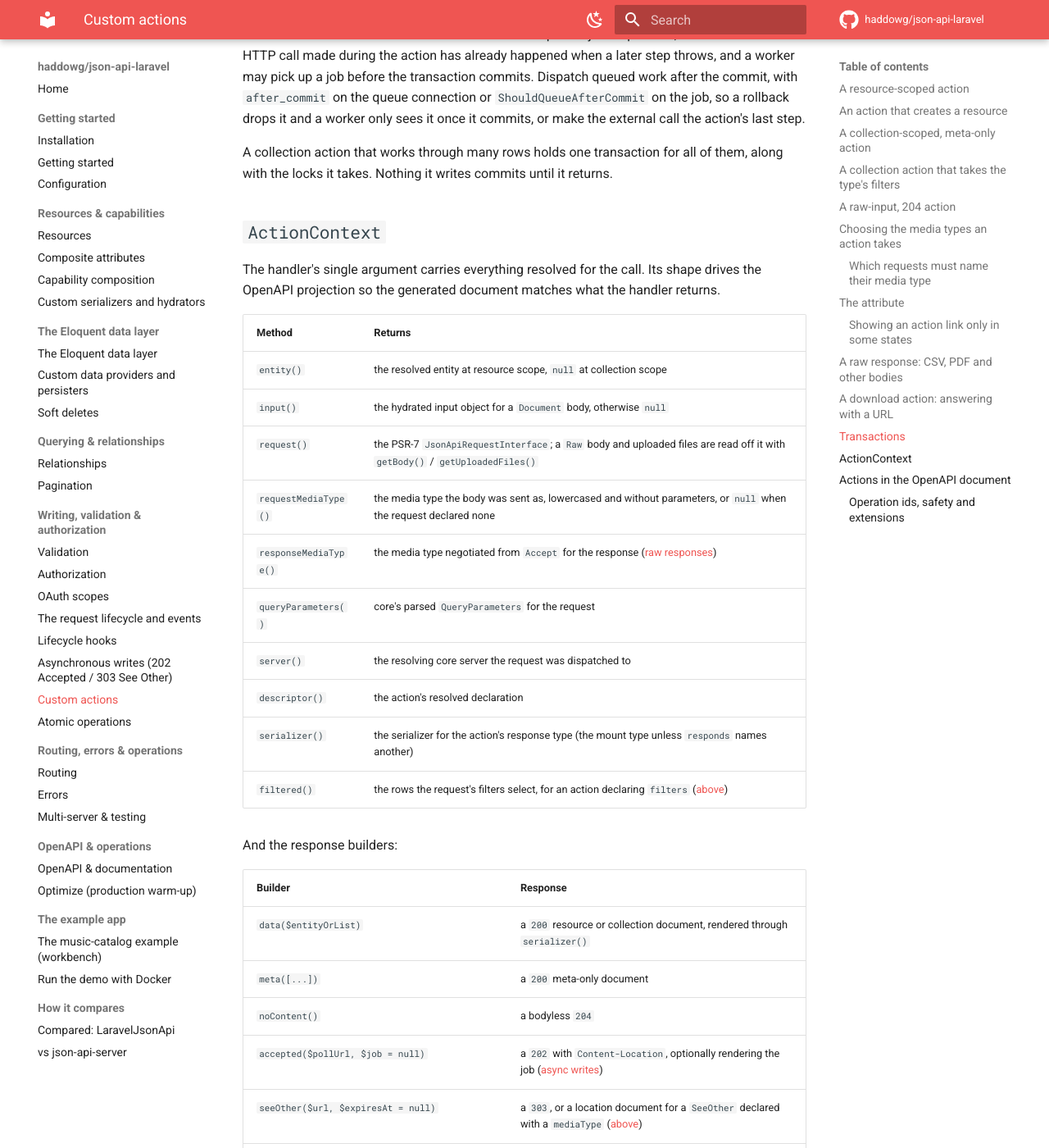
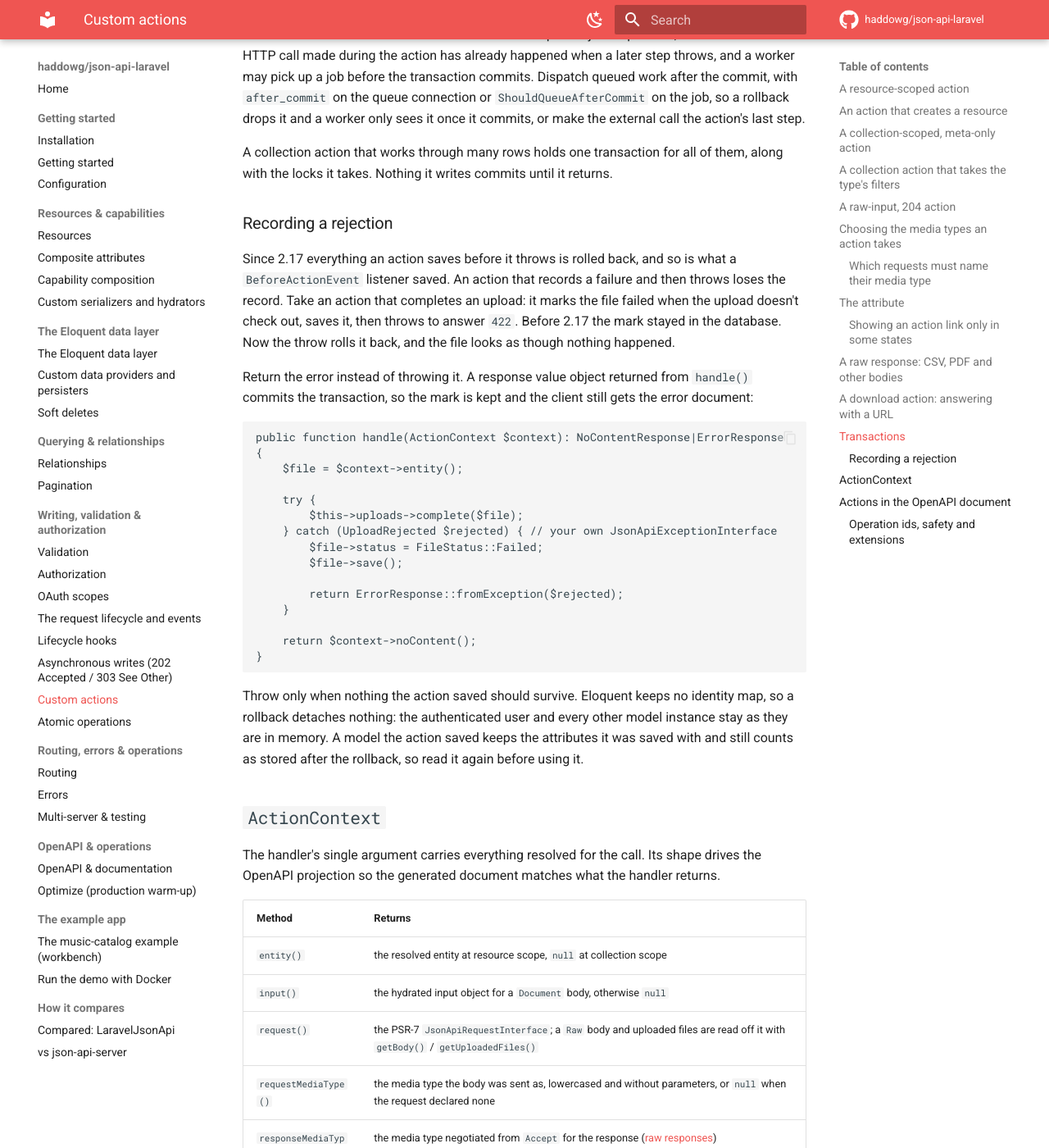
Before and after one commit to haddowg/json-api-laravel, an MkDocs documentation site: the page built from docs/actions.md, in a window 1280 px wide and 1400 px high, scrolled down 11612 px. Shown: the whole window at 82% size. Built offline with MkDocs 1.6.1 and Material for MkDocs 9.7.7, drawn with Linux system fonts in a browser that asks for light colours; comment, search, counter and statistics services are not loaded.

Commit message:
docs: say what a failed write rolls back since 2.17 (#277)
Since 2.17 every single write and every writing action runs in one
transaction, so anything an action or a before listener saves before it
throws is rolled back with the write. An action that marks a record
failed and then throws to answer 422 now loses the mark. The actions
page shows how to return ErrorResponse::fromException instead, which
commits what the action saved, and the lifecycle pages say where a
listener can record a rejection that has to survive.

The Symfony bundle's Doctrine persister cleared the whole EntityManager
on rollback in 2.17.0, which detached the security user. Eloquent keeps
no identity map, so the rollback here only unwinds the connection and
leaves every model instance, the authenticated user included, as it was
in memory. Nothing needs fixing in code; the actions page now says so
next to the existing note in the lifecycle page.

````diff
--- a/docs/actions.md
+++ b/docs/actions.md
@@ -514,6 +514,40 @@ step.
 A collection action that works through many rows holds one transaction for all of them, along
 with the locks it takes. Nothing it writes commits until it returns.
 
+### Recording a rejection
+
+Since 2.17 everything an action saves before it throws is rolled back, and so is what a
+`BeforeActionEvent` listener saved. An action that records a failure and then throws loses the
+record. Take an action that completes an upload: it marks the file failed when the upload
+doesn't check out, saves it, then throws to answer `422`. Before 2.17 the mark stayed in the
+database. Now the throw rolls it back, and the file looks as though nothing happened.
+
+Return the error instead of throwing it. A response value object returned from `handle()`
+commits the transaction, so the mark is kept and the client still gets the error document:
+
+```php
+public function handle(ActionContext $context): NoContentResponse|ErrorResponse
+{
+    $file = $context->entity();
+
+    try {
+        $this->uploads->complete($file);
+    } catch (UploadRejected $rejected) { // your own JsonApiExceptionInterface
+        $file->status = FileStatus::Failed;
+        $file->save();
+
+        return ErrorResponse::fromException($rejected);
+    }
+
+    return $context->noContent();
+}
+```
+
+Throw only when nothing the action saved should survive. Eloquent keeps no identity map, so a
+rollback detaches nothing: the authenticated user and every other model instance stay as they
+are in memory. A model the action saved keeps the attributes it was saved with and still counts
+as stored after the rollback, so read it again before using it.
+
 ## `ActionContext`
 
 The handler's single argument carries everything resolved for the call. Its shape drives the
````
Also changed, not shown: docs/lifecycle-hooks.md (+4 -2 lines), docs/lifecycle.md (+7 -0 lines).
